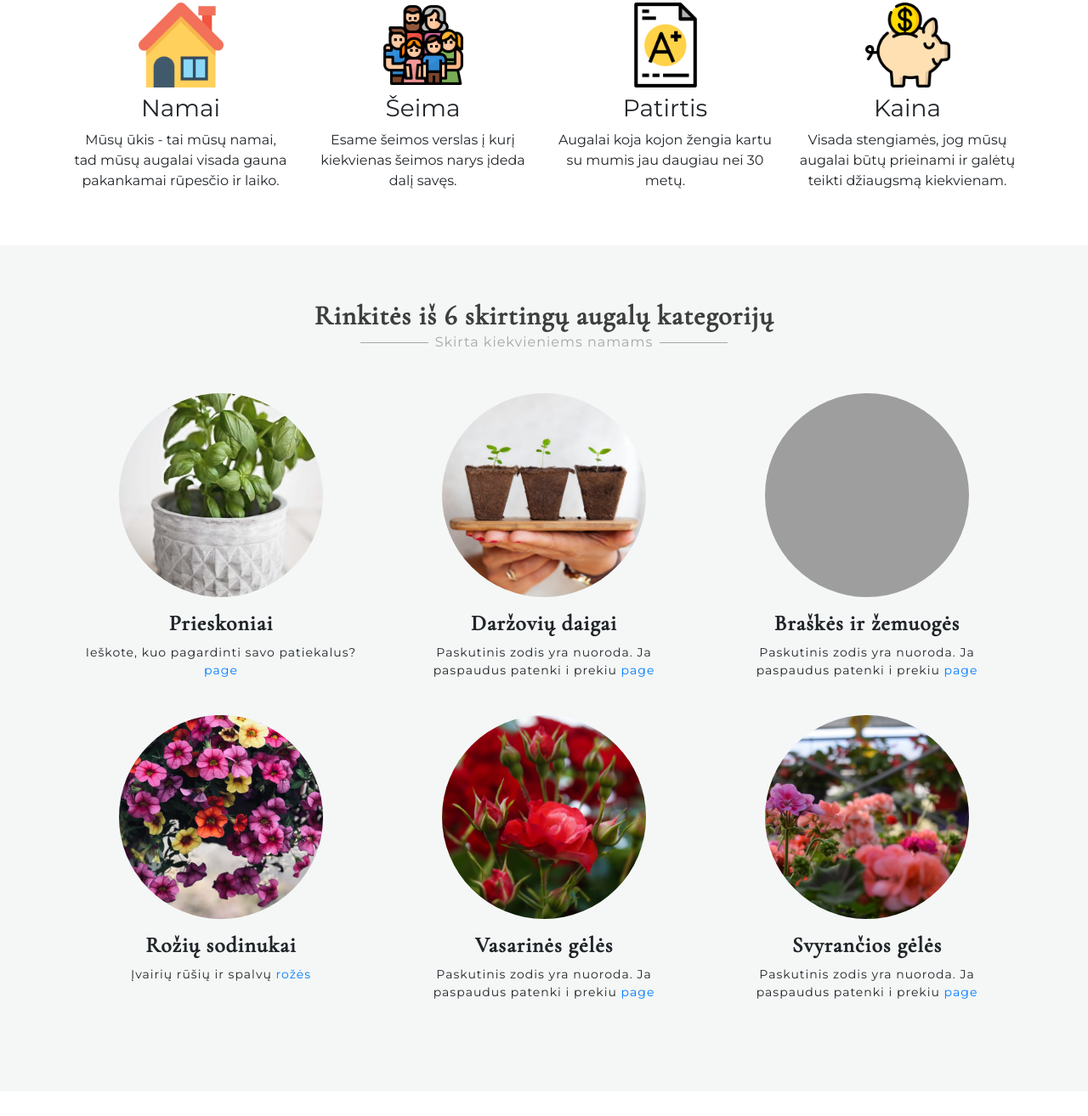
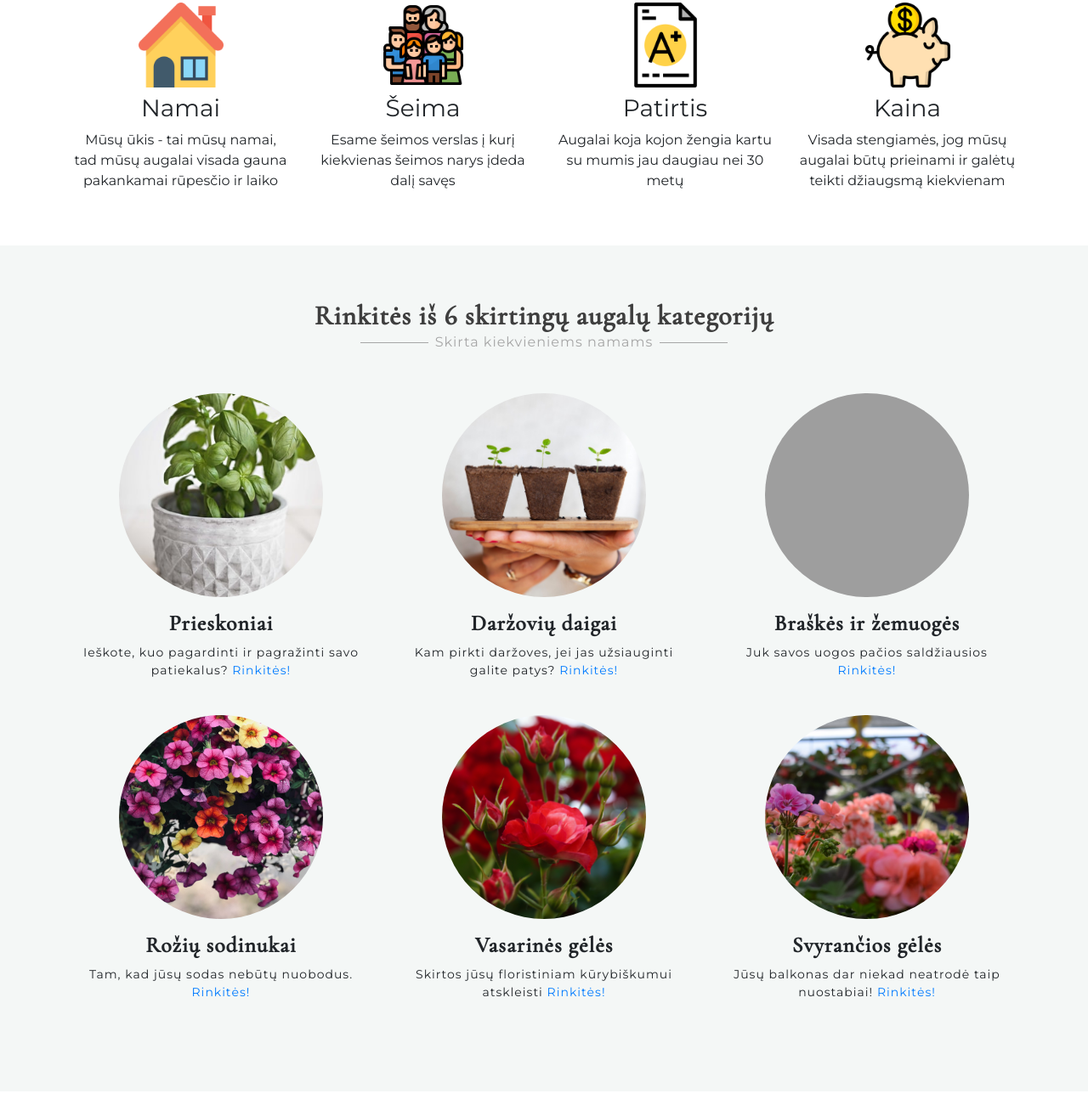
Before and after one commit to KasparasDijokas/Nasturtai, a plain HTML site: page index.html in a window 1280 px wide. Shown: the part 881-2195 px from the top of the page at 85% size. Drawn offline with nearby package versions, Linux system fonts and the light colour scheme; grey boxes are pictures that could not be loaded.

Commit message:
added text

```diff
--- a/index.html
+++ b/index.html
@@ -57,22 +57,22 @@
           <div class="col-md-3 col-sm-6 col-10 m-auto" >
             <img src="img/icons/home-color.png" class="resume-img mb-2" width="100" alt="">
             <h3>Namai</h3>
-            <p>Mūsų ūkis - tai mūsų namai, tad mūsų augalai visada gauna pakankamai rūpesčio ir laiko.</p>
+            <p>Mūsų ūkis - tai mūsų namai, tad mūsų augalai visada gauna pakankamai rūpesčio ir laiko</p>
           </div>
           <div class="col-md-3 col-sm-6 col-10 m-auto" >
             <img src="img/icons/family-color.png" class="resume-img mb-2" width="100" alt="">
             <h3>Šeima </h3>
-            <p>Esame šeimos verslas į kurį kiekvienas šeimos narys įdeda dalį savęs.</p>
+            <p>Esame šeimos verslas į kurį kiekvienas šeimos narys įdeda dalį savęs</p>
           </div>
           <div class="col-md-3 col-sm-6 col-10 m-auto">
             <img src="img/icons/exam.png" class="resume-img mb-2" width="100" alt="">
             <h3>Patirtis </h3>
-            <p>Augalai koja kojon žengia kartu su mumis jau daugiau nei 30 metų.</p>
+            <p>Augalai koja kojon žengia kartu su mumis jau daugiau nei 30 metų</p>
           </div>
           <div class="col-md-3 col-sm-6 col-10 m-auto">
             <img src="img/icons/save-money.png" class="resume-img mb-2" width="100" alt="">
             <h3>Kaina </h3>
-            <p>Visada stengiamės, jog mūsų augalai būtų prieinami ir galėtų teikti džiaugsmą kiekvienam.</p>
+            <p>Visada stengiamės, jog mūsų augalai būtų prieinami ir galėtų teikti džiaugsmą kiekvienam</p>
           </div>
         </div>
       </div>
@@ -94,7 +94,7 @@
             </div>
             <div class="product-bottom">
               <h3>Prieskoniai</h3>
-              <p>Ieškote, kuo pagardinti savo patiekalus?<a href="products.html">page</a></p>
+              <p>Ieškote, kuo pagardinti ir pagražinti savo patiekalus? <a href="products.html">Rinkitės!</a></p>
               <!-- <a href="products.html" class="btn btn-outline-info asortimentas-btn mb-4 mb-md-0">Sugalvokit spalva</a> -->
             </div>
           </div>
@@ -109,7 +109,7 @@
             </div>
             <div class="product-bottom">
               <h3>Daržovių daigai</h3>
-              <p>Paskutinis zodis yra nuoroda. Ja paspaudus patenki i prekiu <a href="products.html">page</a></p>
+              <p>Kam pirkti daržoves, jei jas užsiauginti galite patys? <a href="products.html">Rinkitės!</a></p>
               <!-- <a href="products.html" class="btn btn-outline-info asortimentas-btn mb-4 mb-md-0">Sugalvokit spalva</a> -->
             </div>
           </div>
@@ -124,7 +124,7 @@
             </div>
             <div class="product-bottom">
               <h3>Braškės ir žemuogės</h3>
-              <p>Paskutinis zodis yra nuoroda. Ja paspaudus patenki i prekiu <a href="products.html">page</a></p>
+              <p>Juk savos uogos pačios saldžiausios <a href="products.html">Rinkitės!</a></p>
               <!-- <a href="products.html" class="btn btn-outline-info asortimentas-btn mb-4 mb-md-0">Sugalvokit spalva</a> -->
             </div>
           </div>
@@ -139,7 +139,7 @@
             </div>
             <div class="product-bottom">
               <h3>Rožių sodinukai</h3>
-              <p>Įvairių rūšių ir spalvų <a href="products.html">rožės</a></p>
+              <p>Tam, kad jūsų sodas nebūtų nuobodus. <a href="products.html">Rinkitės!</a></p>
               <!-- <a href="products.html" class="btn btn-outline-info asortimentas-btn mb-4 mb-md-0">Sugalvokit spalva</a> -->
             </div>
           </div>
@@ -154,7 +154,7 @@
             </div>
             <div class="product-bottom">
               <h3>Vasarinės gėlės</h3>
-              <p>Paskutinis zodis yra nuoroda. Ja paspaudus patenki i prekiu <a href="products.html">page</a></p>
+              <p>Skirtos jūsų floristiniam kūrybiškumui atskleisti <a href="products.html">Rinkitės!</a></p>
               <!-- <a href="products.html" class="btn btn-outline-info asortimentas-btn mb-4 mb-md-0">Sugalvokit spalva</a> -->
             </div>
           </div>
@@ -169,7 +169,7 @@
             </div>
             <div class="product-bottom">
               <h3>Svyrančios gėlės</h3>
-              <p>Paskutinis zodis yra nuoroda. Ja paspaudus patenki i prekiu <a href="products.html">page</a></p>
+              <p>Jūsų balkonas dar niekad neatrodė taip nuostabiai! <a href="products.html">Rinkitės!</a></p>
               <!-- <a href="products.html" class="btn btn-outline-info asortimentas-btn mb-4 mb-md-0">Asortimentas</a> -->
             </div>
           </div>
```
